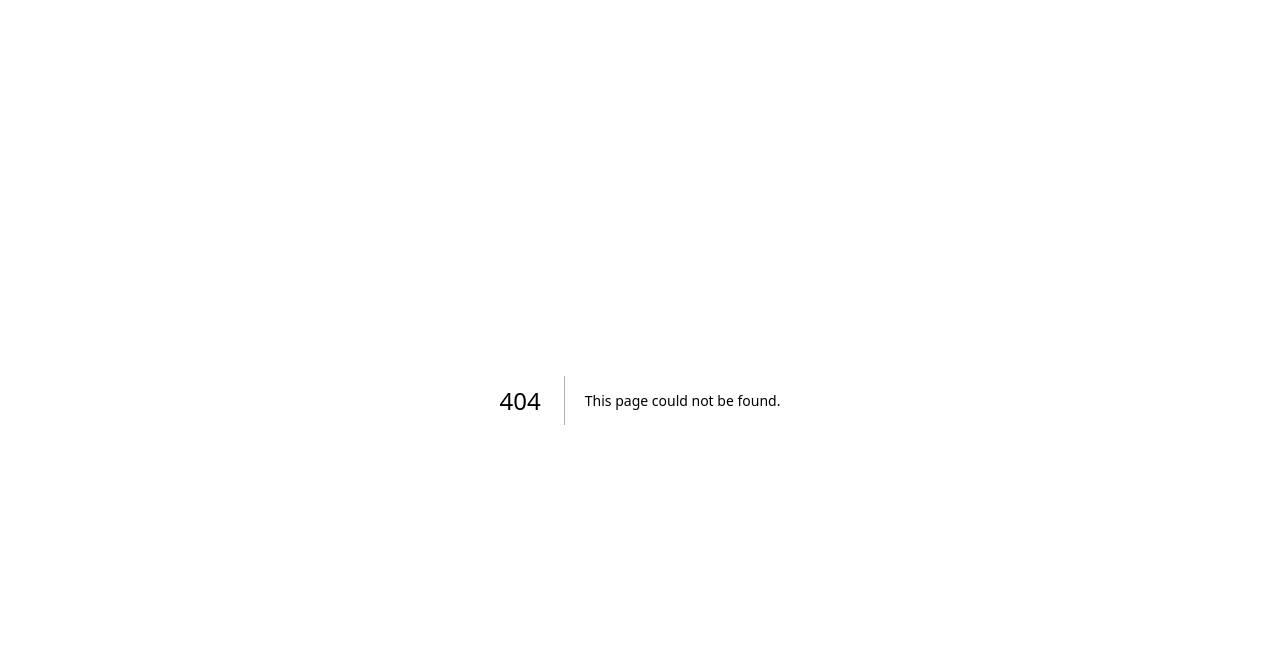
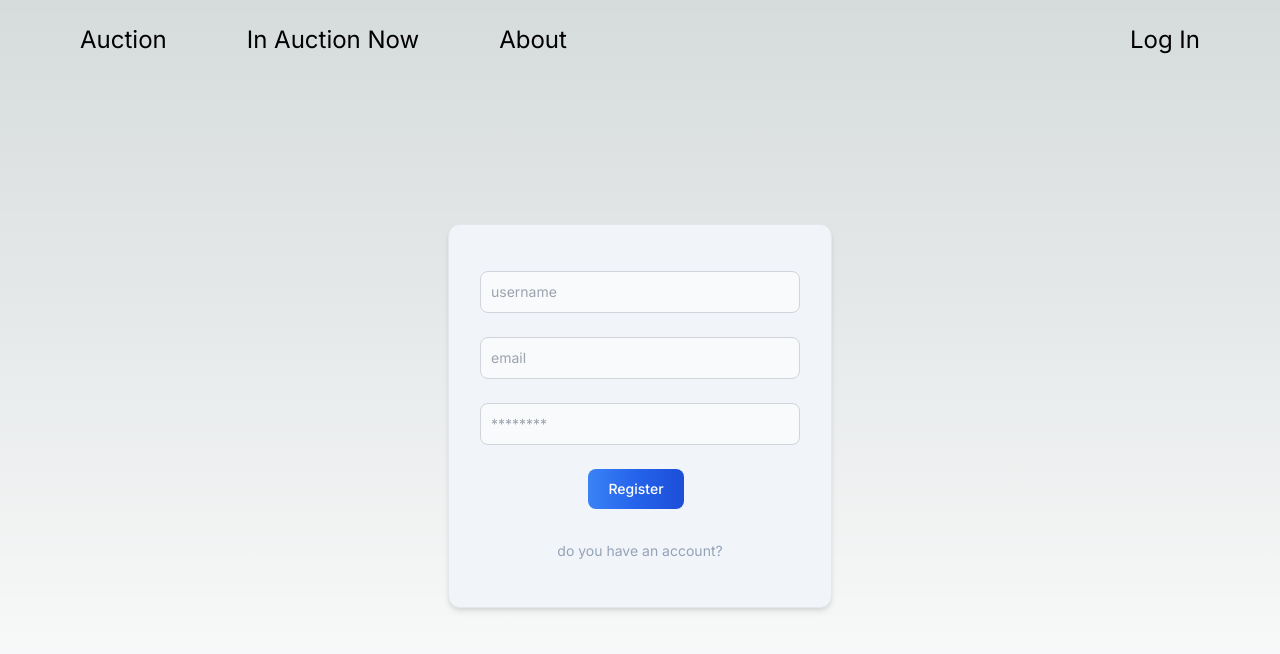
Before and after one commit to aouiniamine/auction.it, a Next.js app in the folder client/: page /register in a window 1280 px wide. Before the commit this address had no page. Shown: the top 654 px of the page. Built offline with nearby package versions, Linux system fonts and the light colour scheme.

Commit message:
finished register style

```diff
--- /dev/null
+++ b/client/app/register/page.js
@@ -0,0 +1,24 @@
+"use client"
+import UnAuthNav from '@/components/atoms/UnAuthNav'
+import React from 'react'
+
+export default function Register() {
+  async function onSubmit(e){
+    e.preventDefault()
+  }
+  return (
+    <div className='min-h-screen'>
+      <UnAuthNav/>
+      <div className='flex justify-center items-center mt-36'>
+        <form onSubmit={onSubmit} className='w-96 h-96 flex flex-col justify-center items-center gap-6 bg-slate-100 border border-inherit rounded-xl shadow-md'>
+          <input type='text' className="bg-gray-50 border border-gray-300 text-gray-900 text-sm rounded-lg focus:ring-blue-500 focus:border-blue-500 block w-80 p-2.5 dark:bg-gray-700 dark:border-gray-600 dark:placeholder-gray-400 dark:text-white dark:focus:ring-blue-500 dark:focus:border-blue-500" placeholder="username" required  name='username'/>
+          <input type='text' className="bg-gray-50 border border-gray-300 text-gray-900 text-sm rounded-lg focus:ring-blue-500 focus:border-blue-500 block w-80 p-2.5 dark:bg-gray-700 dark:border-gray-600 dark:placeholder-gray-400 dark:text-white dark:focus:ring-blue-500 dark:focus:border-blue-500" placeholder="email" required name='email' />
+          <input type='password' className='bg-gray-50 border border-gray-300 text-gray-900 text-sm rounded-lg focus:ring-blue-500 focus:border-blue-500 block w-80 p-2.5 dark:bg-gray-700 dark:border-gray-600 dark:placeholder-gray-400 dark:text-white dark:focus:ring-blue-500 dark:focus:border-blue-500' placeholder="********" required name='password' />
+          <button type='submit' className='text-white bg-gradient-to-r from-blue-500 via-blue-600 to-blue-700 hover:bg-gradient-to-br focus:ring-4 focus:outline-none focus:ring-blue-300 dark:focus:ring-blue-800 font-medium rounded-lg text-sm px-5 py-2.5 text-center me-2 mb-2'>Register</button>
+          <a href='/login' className='text-slate-400 text-sm'>do you have an account?</a>
+        </form>
+      </div>
+
+    </div>
+  )
+}
```
